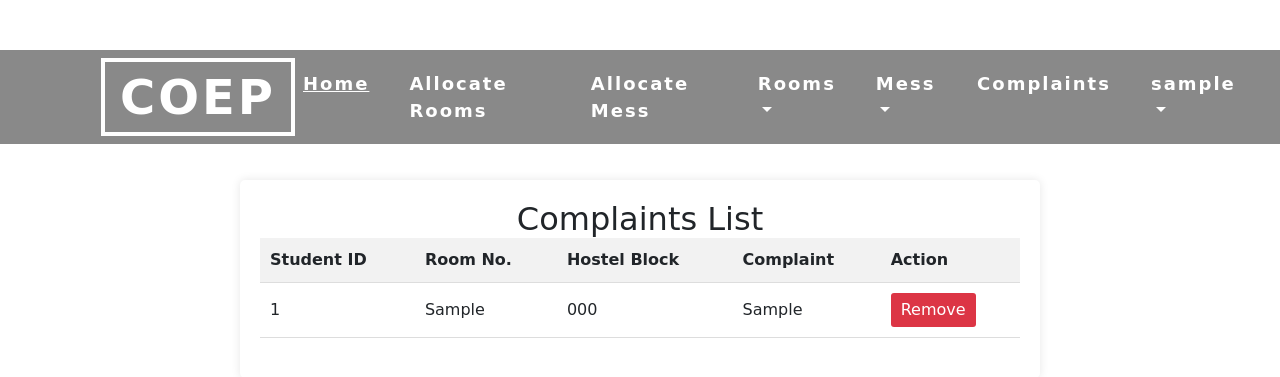
After one commit to Mayuresh34334/Hostel-Management--System, a PHP site: page /complaints_manager.php in a window 1280 px wide. The commit adds this page. Shown: the top 377 px of the page. Run offline with PHP 8.4, Linux system fonts and the light colour scheme; a user stored in the database is signed in; tables that the repository leaves empty or names only in its code hold one stand-in row (values such as "Sample post").

Commit message:
Added the complaint page

```diff
--- /dev/null
+++ b/complaints_manager.php
@@ -0,0 +1,189 @@
+<?php
+  // Include database connection
+   session_start();
+    require 'includes/config.inc.php';
+?>
+
+<!DOCTYPE html>
+<html lang="en">
+<head>
+<meta charset="UTF-8">
+<meta name="viewport" content="width=device-width, initial-scale=1.0">
+<title>Admin Panel</title>
+<style>
+    body {
+        font-family: Arial, sans-serif;
+        margin: 0;
+        padding: 0;
+        background-color: #f4f4f4;
+    }
+    .main_container {
+        max-width: 800px;
+        margin: 50px auto;
+        padding: 20px;
+        background-color: #fff;
+        border-radius: 5px;
+        box-shadow: 0 0 10px rgba(0, 0, 0, 0.1);
+        position: relative;
+        top:130px;
+    }
+    h2 {
+        text-align: center;
+        margin-bottom: 20px;
+    }
+    table {
+        width: 100%;
+        border-collapse: collapse;
+        margin-bottom: 20px;
+    }
+    th, td {
+        padding: 10px;
+        text-align: left;
+        border-bottom: 1px solid #ddd;
+    }
+    th {
+        background-color: #f2f2f2;
+    }
+    .remove-button {
+        background-color: #dc3545;
+        color: #fff;
+        border: none;
+        padding: 5px 10px;
+        cursor: pointer;
+        border-radius: 3px;
+    }
+    .remove-button:hover {
+        background-color: #c82333;
+    }
+</style>
+
+<!-- css files -->
+<link rel="stylesheet" href="web_home/css_home/bootstrap.css"> <!-- Bootstrap-Core-CSS -->
+<link rel="stylesheet" href="web_home/css_home/style.css" type="text/css" media="all" /> <!-- Style-CSS -->
+<link rel="stylesheet" href="web_home/css_home/fontawesome-all.css"> <!-- Font-Awesome-Icons-CSS -->
+<!-- //css files -->
+
+</head>
+<body>
+
+<header>
+	<div class="container agile-banner_nav">
+		<nav class="navbar navbar-expand-lg navbar-light bg-light" style="width:108%;">
+
+			<h1><a class="navbar-brand" href="home_manager.php">COEP <span class="display"></span></a></h1>
+			<button class="navbar-toggler" type="button" data-toggle="collapse" data-target="#navbarSupportedContent" aria-controls="navbarSupportedContent" aria-expanded="false" aria-label="Toggle navigation">
+			<span class="navbar-toggler-icon"></span>
+			</button>
+			<div class="collapse navbar-collapse justify-content-center" id="navbarSupportedContent">
+				<ul class="navbar-nav ml-auto">
+					<li class="nav-item active">
+						<a class="nav-link" href="home_manager.php">Home <span class="sr-only">(current)</span></a>
+					</li>
+					<li class="nav-item">
+						<a class="nav-link" href="allocate_room.php">Allocate Rooms</a>
+					</li>
+					<li class="nav-item">
+						<a class="nav-link" href="allocate_mess_card.php">Allocate Mess</a>
+					</li>
+					<li class="dropdown nav-item">
+						<a href="#" class="dropdown-toggle nav-link" data-toggle="dropdown">Rooms
+							<b class="caret"></b>
+						</a>
+						<ul class="dropdown-menu agile_short_dropdown">
+							<li>
+								<a href="allocated_rooms.php">Allocated Rooms</a>
+							</li>
+							<li>
+								<a href="empty_rooms.php">Empty Rooms</a>
+							</li>
+							<li>
+								<a href="vacate_rooms.php">Vacate Rooms</a>
+							</li>
+						</ul>
+					</li>
+
+					<li class="dropdown nav-item">
+						<a href="#" class="dropdown-toggle nav-link" data-toggle="dropdown">Mess
+							<b class="caret"></b>
+						</a>
+						<ul class="dropdown-menu agile_short_dropdown">
+							<li>
+								<a href="allocated_mess_card.php">Allocated Mess</a>
+							</li>
+							<li>
+								<a href="vacate_mess.php">Vacate Mess</a>
+							</li>
+						</ul>
+					</li>
+					<li class="nav-item">
+						<a class="nav-link" href="complaints_manager.php">Complaints</a>
+					</li>
+					<li class="dropdown nav-item">
+						<a href="#" class="dropdown-toggle nav-link" data-toggle="dropdown"><?php echo $_SESSION['username']; ?>
+							<b class="caret"></b>
+						</a>
+						<ul class="dropdown-menu agile_short_dropdown">
+							<li>
+								<a href="admin/manager_profile.php">My Profile</a>
+							</li>
+							<li>
+								<a href="includes/logout.inc.php">Logout</a>
+							</li>
+						</ul>
+					</li>
+				</ul>
+			</div>
+
+		</nav>
+	</div>
+</header>
+<!--Header-->
+
+<div class="main_container">
+    <h2>Complaints List</h2>
+    <table>
+        <thead>
+            <tr>
+                <th>Student ID</th>
+                <th>Room No.</th>
+                <th>Hostel Block</th>
+                <th>Complaint</th>
+                <th>Action</th>
+            </tr>
+        </thead>
+        <tbody id="complaintsTableBody">
+            <?php
+
+            // Fetch complaints from database
+            $sql = "SELECT * FROM complaints";
+            $result = mysqli_query($conn, $sql);
+
+            if (mysqli_num_rows($result) > 0) {
+                while ($row = mysqli_fetch_assoc($result)) {
+                    echo "<tr>";
+                    echo "<td>" . $row['student_id'] . "</td>";
+                    echo "<td>" . $row['room_no'] . "</td>";
+                    echo "<td>" . $row['hostel_block'] . "</td>";
+                    echo "<td>" . $row['complaint'] . "</td>";
+                    echo "<td><button class='remove-button' onclick='removeComplaint(" . $row['id'] . ")'>Remove</button></td>";
+                    echo "</tr>";
+                }
+            } else {
+                echo "<tr><td colspan='5'>No complaints found</td></tr>";
+            }
+            ?>
+        </tbody>
+    </table>
+</div>
+
+<script>
+    // JavaScript function to remove complaint
+    function removeComplaint(complaintId) {
+        if (confirm("Are you sure you want to remove this complaint?")) {
+            window.location = 'remove_complaint.php?id=' + complaintId;
+        }
+    }
+</script>
+
+</body>
+</html>
--- a/home.php
+++ b/home.php
@@ -68,6 +68,9 @@ session_start();
 					</li>
 					<li class="nav-item">
 						<a class="nav-link" href="payment_form.php">Payment</a>
+					</li>
+					<li class="nav-item">
+						<a class="nav-link" href="complaint_students.php">Complaints</a>
 					</li>
 
 						<li class="nav-ite">
--- a/home_manager.php
+++ b/home_manager.php
@@ -50,7 +50,7 @@ session_start();
 <!--Header-->
 <header>
 	<div class="container agile-banner_nav">
-		<nav class="navbar navbar-expand-lg navbar-light bg-light">
+		<nav class="navbar navbar-expand-lg navbar-light bg-light" style="width:105%;">
 
 			<h1><a class="navbar-brand" href="home_manager.php">COEP <span class="display"></span></a></h1>
 			<button class="navbar-toggler" type="button" data-toggle="collapse" data-target="#navbarSupportedContent" aria-controls="navbarSupportedContent" aria-expanded="false" aria-label="Toggle navigation">
@@ -83,6 +83,7 @@ session_start();
 							</li>
 						</ul>
 					</li>
+
 					<li class="dropdown nav-item">
 						<a href="#" class="dropdown-toggle nav-link" data-toggle="dropdown">Mess
 							<b class="caret"></b>
@@ -95,6 +96,9 @@ session_start();
 								<a href="vacate_mess.php">Vacate Mess</a>
 							</li>
 						</ul>
+					</li>
+					<li class="nav-item">
+						<a class="nav-link" href="complaints_manager.php">Complaints</a>
 					</li>
 					<li class="dropdown nav-item">
 						<a href="#" class="dropdown-toggle nav-link" data-toggle="dropdown"><?php echo $_SESSION['username']; ?>
```
Also changed, not shown: complaint_students.php (added, +189 -0 lines).
